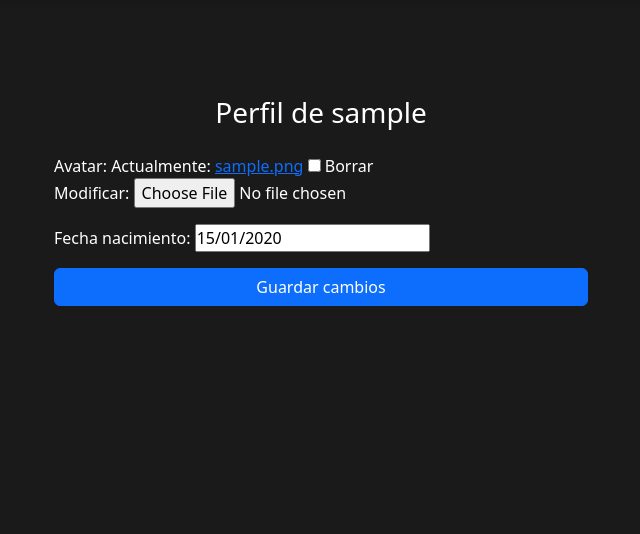
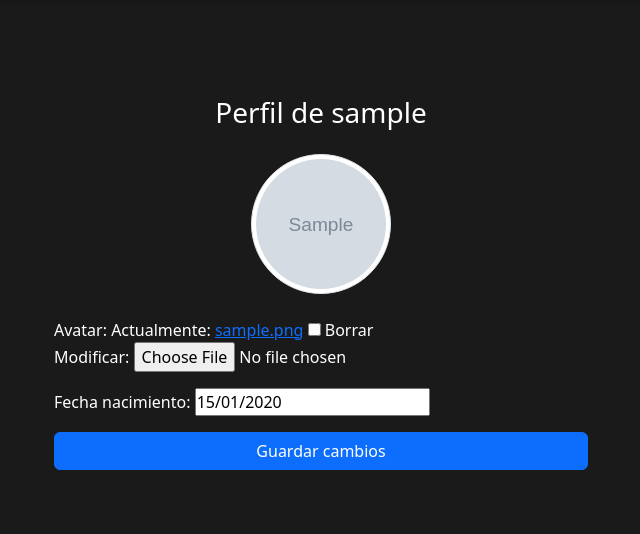
Before and after one commit to juanmardans-alt/Proyecto_Grupal, a Django app: page /accounts/perfil/ in a window 1280 px wide. Shown: the part 76-610 px from the top of the page, without its empty margins (319-959 px from the left). Run offline with Django 5.2, Linux system fonts and the light colour scheme; a user stored in the database is signed in; tables that the repository leaves empty hold one stand-in row (values such as "Sample post"); grey boxes marked "Sample" are stand-in pictures; some libraries are stand-ins or nearby versions.

Commit message:
Subiendo cambios

```diff
--- a/Proyecto Servis Pc/Templates/accounts/perfil.html
+++ b/Proyecto Servis Pc/Templates/accounts/perfil.html
@@ -4,7 +4,15 @@
 <div class="container mt-5 col-md-6">
     <h3 class="text-center mb-4">Perfil de {{ request.user.username }}</h3>
 
-
+<!-- Vista previa de la foto de perfil -->
+    {% if form.instance.avatar %}
+    <div class="text-center mb-4">
+        <img src="{{ form.instance.avatar.url }}"
+             alt="Avatar de {{ request.user.username }}"
+             class="rounded-circle img-thumbnail"
+             style="width: 140px; height: 140px; object-fit: cover;">
+    </div>
+    {% endif %}
 
 
     <form method="post" enctype="multipart/form-data">
--- a/Proyecto Servis Pc/accounts/urls.py
+++ b/Proyecto Servis Pc/accounts/urls.py
@@ -11,4 +11,5 @@ urlpatterns = [
     path('logout/', auth_views.LogoutView.as_view(), name='logout'),
     path('registro/', views.registro, name='registro'),
     path('perfil/', views.perfil, name='perfil'),
+
 ]
```
Also changed, not shown: Proyecto Servis Pc/avatares/avatares/images.jfif (added).
